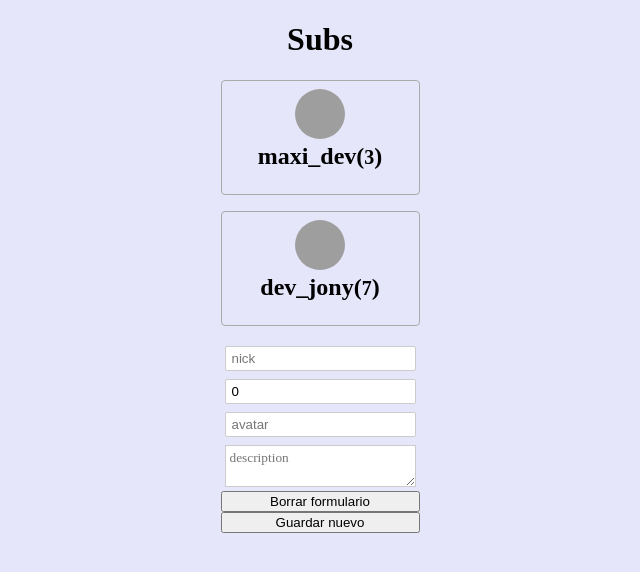
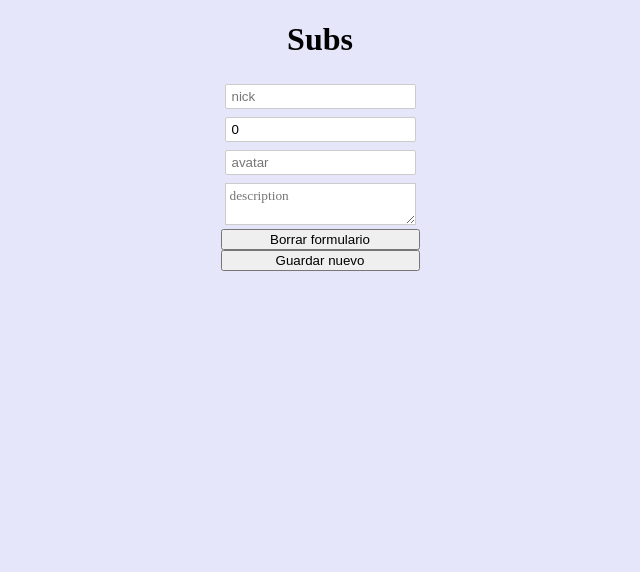
Before and after one commit to Ariel2911/ts-practica, a React (Vite) app: page / in a window 1280 px wide. Shown: the top 572 px of the page, without its empty margins (320-960 px from the left). Built offline with nearby package versions, Linux system fonts and the light colour scheme; grey boxes are pictures that could not be loaded.

Commit message:
Agraga un useRef

```diff
--- a/src/App.tsx
+++ b/src/App.tsx
@@ -1,40 +1,44 @@
-import { useEffect, useState } from 'react';
+import { useEffect, useRef, useState } from 'react';
 import './App.css';
 import Forms from './components/Forms';
 import List from './components/List';
 import { Sub } from '../types';
 
-const INICIAL_STATE = [
-  {
-    nick: 'maxi_dev',
-    subMonths: 3,
-    avatar: 'https://i.pravatar.cc/150?u=maxi_dev',
-    descipion: 'Dapelu hace e moredador aveces',
-  },
-  {
-    nick: 'dev_jony',
-    subMonths: 7,
-    avatar: 'https://i.pravatar.cc/150?u=dev_jony',
-  }
-]
+// const INICIAL_STATE = [
+//   {
+//     nick: 'maxi_dev',
+//     subMonths: 3,
+//     avatar: 'https://i.pravatar.cc/150?u=maxi_dev',
+//     descipion: 'Dapelu hace e moredador aveces',
+//   },
+//   {
+//     nick: 'dev_jony',
+//     subMonths: 7,
+//     avatar: 'https://i.pravatar.cc/150?u=dev_jony',
+//   }
+// ]
 
 interface AppState {
   subs: Sub[]
+  newSubNumber: number
 }
 
 function App() {
   const [subs, setSubs] = useState<AppState["subs"]>([]);
+  const [newSubNumber, setNewSubNumber] = useState<AppState['newSubNumber']>(0)
+  const divRef = useRef<HTMLDivElement>(null);
 
   useEffect(()=>{
-    setSubs(INICIAL_STATE)
+    // setSubs(INICIAL_STATE)
   },[])
 
   const handleNewSub = (newSub: Sub): void => {
     setSubs(subs => [...subs, newSub])
+    setNewSubNumber(n => n+1);
   }
 
   return (
-    <div className='App'>
+    <div className='App' ref={divRef} >
       <h1>Subs</h1>
       <List subs={subs} />
       <Forms onNewSub={handleNewSub} />
```
